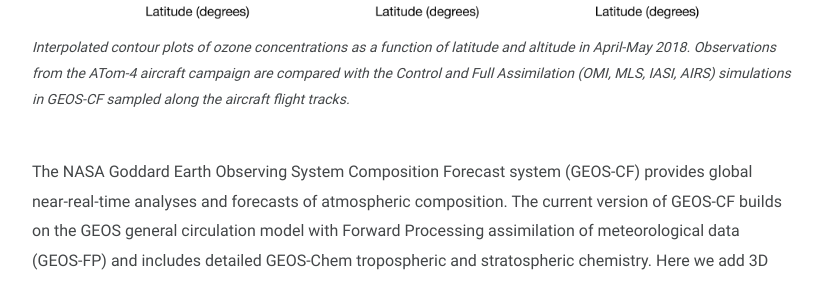
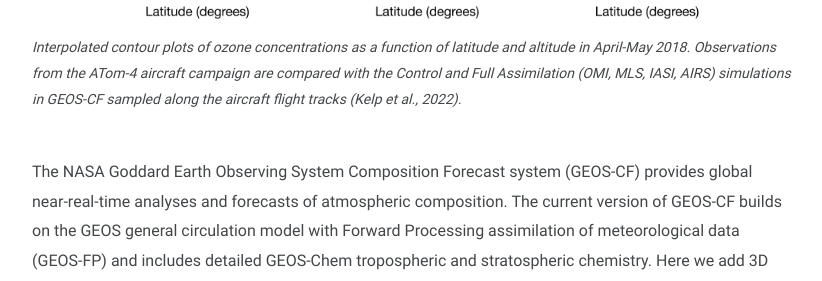
Before and after one commit to mkelp/mkelp.github.io, a Jekyll site: the page built from research.md, in a window 1280 px wide and 900 px high, scrolled down 3723 px. Shown: the part 221-502 px from the top of the window, without its empty margins (228-1050 px from the left). Built offline with Jekyll 4.4.1, drawn with Linux system fonts in a browser that asks for light colours.

Commit message:
march2024d

```diff
--- a/research.md
+++ b/research.md
@@ -68,7 +68,7 @@
 
 <figure>
 <img src="/assets/img/cda_o3.png" alt="sensors fig">
-<figcaption> Interpolated contour plots of ozone concentrations as a function of latitude and altitude in April-May 2018. Observations from the ATom-4 aircraft campaign are compared with the Control and Full Assimilation (OMI, MLS, IASI, AIRS) simulations in GEOS-CF sampled along the aircraft flight tracks.
+<figcaption> Interpolated contour plots of ozone concentrations as a function of latitude and altitude in April-May 2018. Observations from the ATom-4 aircraft campaign are compared with the Control and Full Assimilation (OMI, MLS, IASI, AIRS) simulations in GEOS-CF sampled along the aircraft flight tracks (Kelp et al., 2022).
 </figcaption>
 </figure>
 
```
